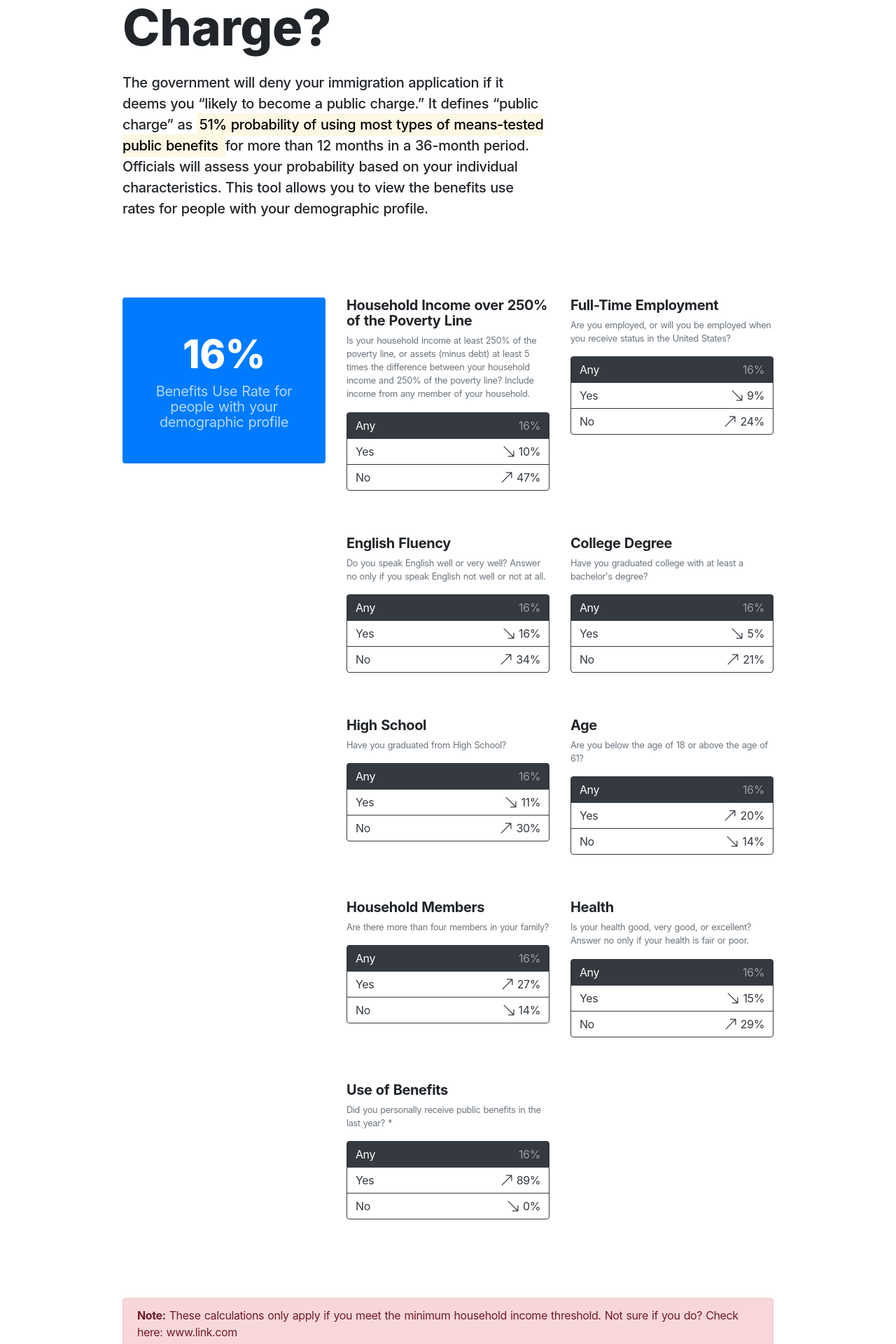
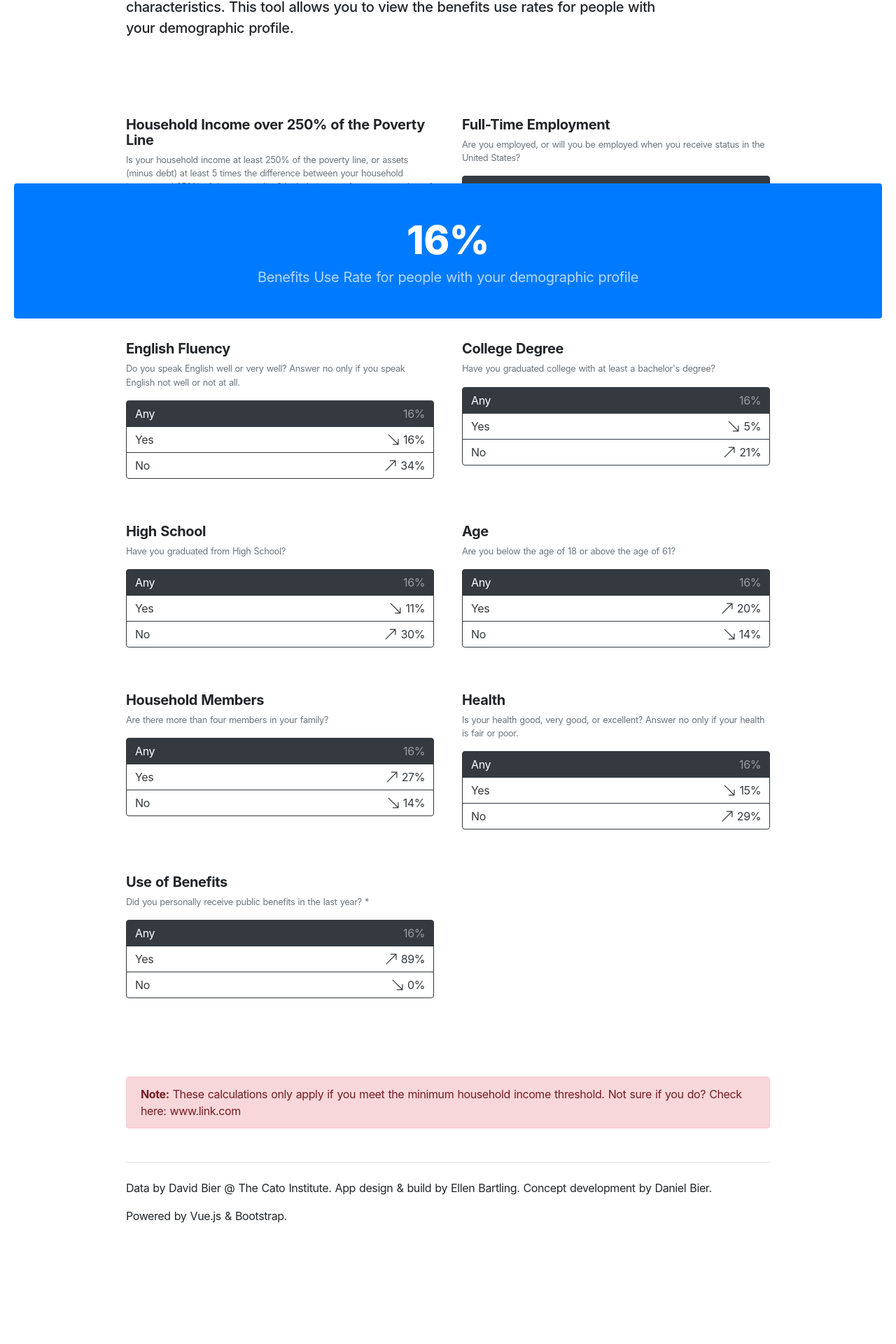
Before and after one commit to elliebartling/public-charge, a Nuxt app: page / in a window 1280 px wide. Shown: the part 319-2239 px from the top of the page at 70% size. Built offline with nearby package versions, Linux system fonts and the light colour scheme.

Commit message:
Formatting for mobile/desktop

```diff
--- a/assets/scss/main.scss
+++ b/assets/scss/main.scss
@@ -1,2 +1,24 @@
 @import 'variables.scss';
 @import '~bootstrap/scss/bootstrap.scss';
+
+html {
+  font-size: 1rem;
+}
+
+@include media-breakpoint-up(sm) {
+  html {
+    font-size: 1.2rem;
+  }
+}
+
+@include media-breakpoint-up(md) {
+  html {
+    font-size: 1.4rem;
+  }
+}
+
+@include media-breakpoint-up(lg) {
+  html {
+    font-size: 1.6rem;
+  }
+}
--- a/assets/scss/variables.scss
+++ b/assets/scss/variables.scss
@@ -1,17 +1,17 @@
 $grid-breakpoints: (
   xs: 0,
-  sm: 576px,
-  md: 980px,
+  sm: 768px,
+  md: 1024px,
   lg: 1292px,
   xl: 1400px
 );
 
 $container-max-widths: (
-  sm: 540px,
+  sm: 720px,
   md: 960px,
-  lg: 1160px,
-  xl: 1340px
+  lg: 1280px,
+  xl: 1440px
 );
 
 $grid-columns:                12;
-$grid-gutter-width:           30px;
+$grid-gutter-width:           40px;
--- a/pages/index.vue
+++ b/pages/index.vue
@@ -1,11 +1,11 @@
 <template>
-  <div class="container mt-10">
+  <div id="app" class="container">
     <div id="hero" class="row d-flex flex-row justify-content-between">
-      <div class="col-lg-8">
+      <div class="col-lg-8 col-md-10 col-12">
         <h1 class="title display-3 weight-heavy mb-4">
           Are you likely to be a Public Charge?
         </h1>
-        <p class="lede weight-medium">
+        <p class="lead weight-medium">
           The government will deny your immigration application if it deems you
           “likely to become a public charge.” It defines “public charge” as
           <mark>
@@ -19,7 +19,7 @@
       </div>
     </div>
     <div class="row">
-      <div class="col-lg-4">
+      <div class="col-lg-4 col-12 d-flex align-items-start">
         <b-alert
           id="top-line-calc"
           :class="useStyling"
@@ -33,7 +33,7 @@
           </p>
         </b-alert>
       </div>
-      <div class="col-lg-8">
+      <div class="col-lg-8 col-12">
         <b-form id="form-container" class="row d-flex flex-row mb-5">
           <Radio
             v-for="q in questions"
@@ -41,7 +41,7 @@
             :key="q.label"
             :options="options"
             @change="update"
-            class="col-lg-6 col-sm-6 col mb-6"
+            class="col-lg-6 col-md-6 col-12 mb-6"
           />
         </b-form>
       </div>
@@ -50,6 +50,15 @@
       <strong>Note:</strong> These calculations only apply if you meet the
       minimum household income threshold. Not sure if you do? Check here:
       www.link.com
+    </div>
+    <div class="footer border-top mb-5 pt-4">
+      <p>
+        Data by David Bier @ The Cato Institute. App design & build by Ellen
+        Bartling. Concept development by Daniel Bier.
+      </p>
+      <p>
+        Powered by Vue.js & Bootstrap.
+      </p>
     </div>
   </div>
 </template>
@@ -100,15 +109,24 @@ export default {
 }
 </script>
 
-<style>
+<style lang="scss">
 * {
   letter-spacing: -0.4px;
 }
+#app {
+  margin-top: 4rem;
+  margin-bottom: 20rem;
+  @media only screen and (min-width: 1292px) {
+    margin-top: 10rem;
+    margin-bottom: 4rem;
+  }
+}
 .title {
   line-height: 1.1;
-}
-.lede {
-  font-size: 20px;
+  font-size: 3rem;
+  @media only screen and (min-width: 1292px) {
+    font-size: 4rem;
+  }
 }
 .weight-heavy {
   font-weight: 800;
@@ -131,6 +149,14 @@ export default {
 
 #top-line-calc {
   font-size: 20px;
+  @media only screen and (max-width: 1292px) {
+    position: fixed;
+    bottom: 10px;
+    width: calc(100% - 40px);
+    left: 20px;
+    display: block;
+    top: auto;
+  }
 }
 
 #top-line-calc .help-text {
```
